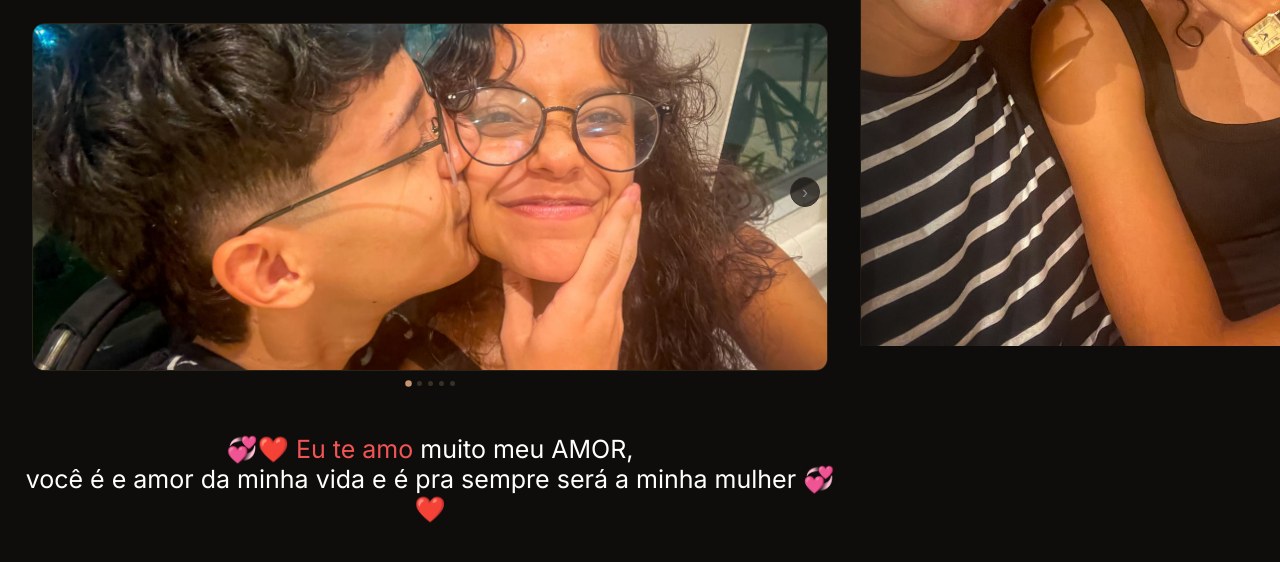
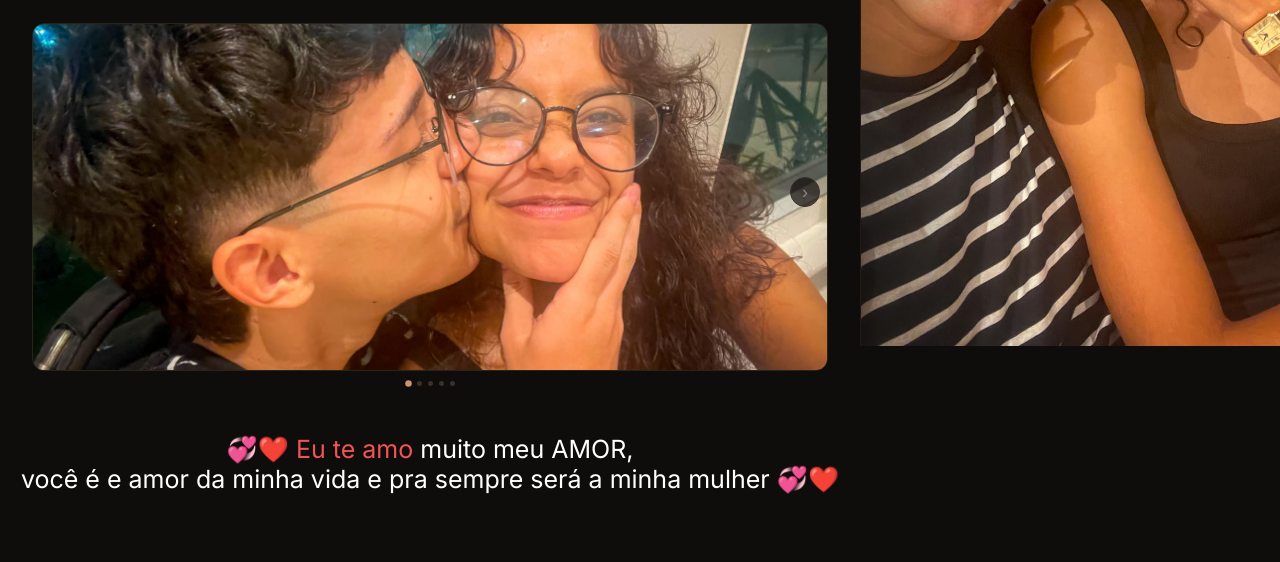
Before and after one commit to MarkszDeveloper/um-lugar-so-nosso, a plain HTML site: page index.html in a window 1280 px wide. Shown: the part 454-1016 px from the top of the page. After the commit the page ends 991 px from the top, so only its background shows below. Drawn offline with nearby package versions, Linux system fonts and the light colour scheme.

Commit message:
hotfix: correção rapida de erro de ortografia

```diff
--- a/index.html
+++ b/index.html
@@ -403,7 +403,7 @@
   <div class="right-col">
     <div class="main-photo-wrap" id="main-wrap"></div>
   </div>
-  <div style="text-align: center; font-size: 25px; padding: 0 2% 5%;"> <p><span style="color: rgb(240, 84, 84)">💞❤️ Eu te amo</span> muito meu AMOR, <br>você é e amor da minha vida e é pra sempre será a minha mulher 💞❤️</p></div>
+  <div style="text-align: center; font-size: 25px; padding: 0 2% 5%;"> <p><span style="color: rgb(240, 84, 84)">💞❤️ Eu te amo</span> muito meu AMOR, <br>você é e amor da minha vida e pra sempre será a minha mulher 💞❤️</p></div>
 </div>
 
 <div class="toast" id="toast"></div>
```
